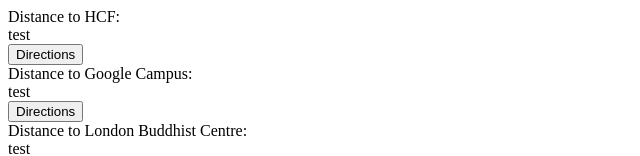
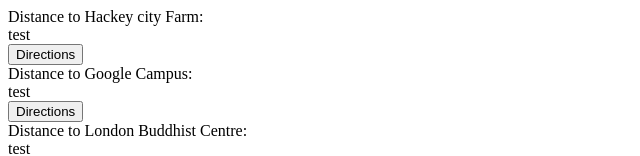
Before and after one commit to neroshan12/practice-project, a website: page index.html in a window 1280 px wide. Shown: the top 156 px of the page, without its empty margins (0-640 px from the left). Drawn offline with Linux system fonts and the light colour scheme.

Commit message:
update HCF to hackney city farm on index page

```diff
--- a/index.html
+++ b/index.html
@@ -7,7 +7,7 @@
   <body>
 
     <div id='places-to-go'>
-      <div>Distance to HCF:</div> <div id='hcf-distance'>test</div> <button>Directions</button>
+      <div>Distance to Hackey city Farm:</div> <div id='hcf-distance'>test</div> <button>Directions</button>
       <div>Distance to Google Campus:</div> <div id='gc-distance'>test</div> <button>Directions</button>
       <div>Distance to London Buddhist Centre:</div> <div id='lbc-distance'>test</div> <button>Directions</button>
       <div>Distance to London Steakhouse Co:</div> <div id='lsc-distance'>test</div> <button>Directions</button>
```
